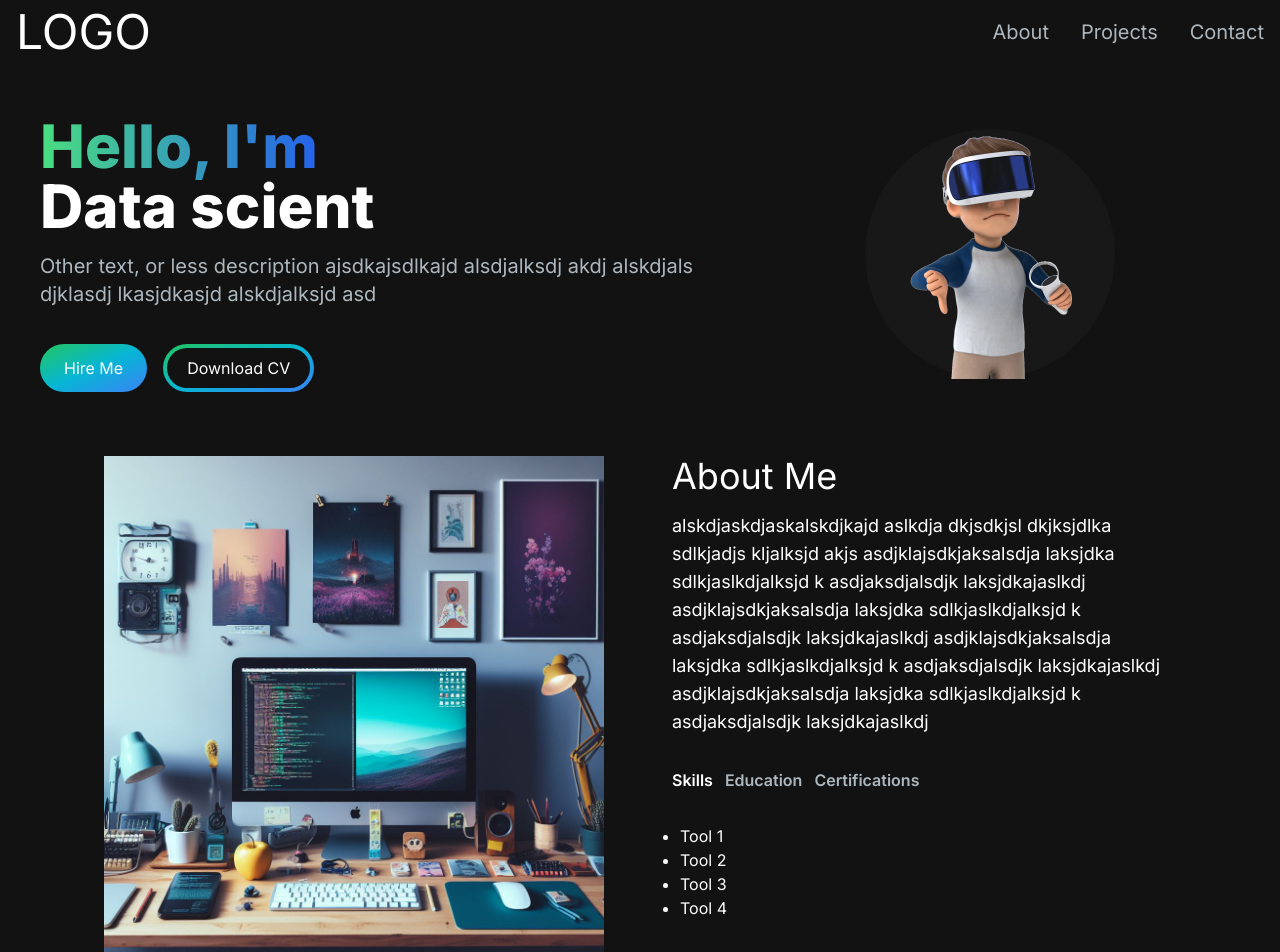
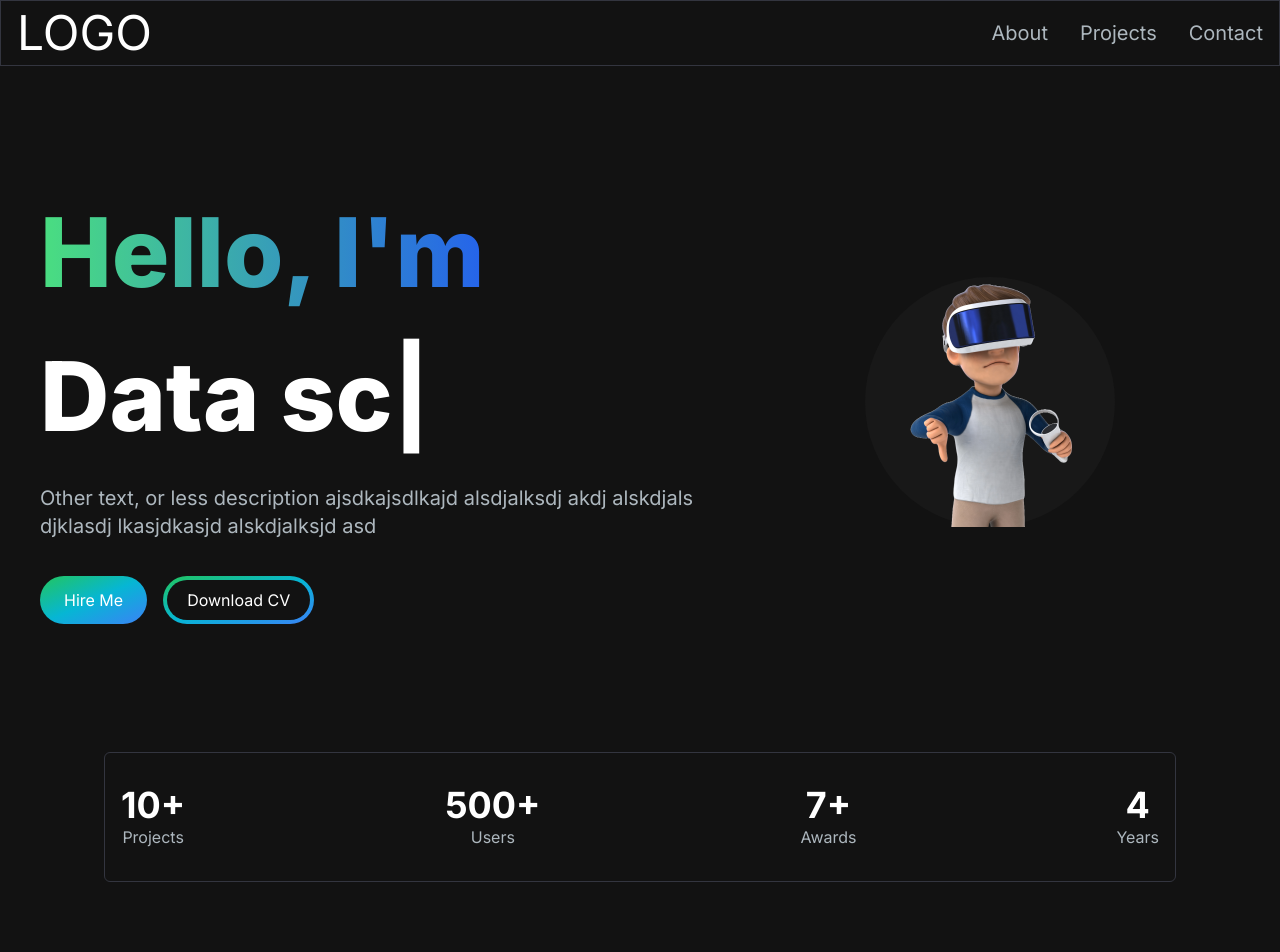
Before and after one commit to JacksonMerma/next-portfolio-deploy, a Next.js app: page / in a window 1280 px wide. Shown: the top 952 px of the page. Built offline with nearby package versions, Linux system fonts and the light colour scheme.

Commit message:
agregando librearías para animaciones y usandolas en hero

```diff
--- a/package.json
+++ b/package.json
@@ -10,8 +10,10 @@
   },
   "dependencies": {
     "@heroicons/react": "^2.0.18",
+    "framer-motion": "^10.16.4",
     "next": "13.5.6",
     "react": "^18",
+    "react-animated-numbers": "^0.16.0",
     "react-dom": "^18",
     "react-type-animation": "^3.2.0",
     "resend": "^1.1.0"
--- /dev/null
+++ b/src/app/components/AchievementsSection.jsx
@@ -0,0 +1,45 @@
+import React from 'react'
+
+const achievementsList = [
+    {
+        metric: "Projects",
+        value: "10+"
+    },
+    {
+        metric: "Users",
+        value: "500+"
+    },
+    {
+        metric: "Awards",
+        value: "7+"
+    },
+    {
+        metric: "Years",
+        value: "4"
+    },
+];
+
+const AchievementsSection = () => {
+    return (
+        <div className='py-8 px-4 xl:gap-16 sm:py-16 xl:px-16'>
+            <div className='border-[#33353F] border rounded-md py-8 px-17 flex flex-row items-center justify-between'>
+                {
+                    achievementsList.map((achievement, index) => {
+                        return (
+                            <div key={index} className='flex flex-col items-center justify-center mx-4'>
+                                <h2 className='text-white text-4xl font-bold'>
+                                    {achievement.value}
+                                </h2>
+                                <p className='text-[#ADB7BE] text-base'>
+                                    {achievement.metric}
+                                </p>
+                            </div>
+                        );
+                    })
+                }
+            </div>
+        </div>
+    )
+}
+
+export default AchievementsSection
--- a/src/app/components/HeroSection.jsx
+++ b/src/app/components/HeroSection.jsx
@@ -2,13 +2,18 @@
 import React from "react";
 import Image from "next/image";
 import { TypeAnimation } from "react-type-animation";
+import { motion } from "framer-motion";
 
 const HeroSection = () => {
     return (
-        <section>
+        <section className="lg:py-16">
             <div className="grid grid-cols-1 sm:grid-cols-12">
-                <div className="col-span-7 place-self-center text-center sm:text-left">
-                    <h1 className="text-white mb-4 text-4xl sm:text-5xl lg:text-6xl font-extrabold">
+                <motion.div
+                    initial={{ opacity: 0, scale: 0 }}
+                    animate={{ opacity: 1, scale: 1 }}
+                    transition={{ duration: 0.5 }}
+                    className="col-span-7 place-self-center text-center sm:text-left justify-self-start">
+                    <h1 className="text-white mb-4 text-4xl sm:text-5xl lg:text-8xl lg:leading-normal font-extrabold">
                         <span className="text-transparent bg-clip-text bg-gradient-to-r from-green-400 to-blue-600">
                             Hello, I'm {" "}
                         </span>
@@ -40,8 +45,12 @@
                             </span>
                         </button>
                     </div>
-                </div>
-                <div className="col-span-5 place-self-center mt-4 lg:mt-0">
+                </motion.div>
+                <motion.div
+                    initial={{ opacity: 0, scale: 0 }}
+                    animate={{ opacity: 1, scale: 1 }}
+                    transition={{ duration: 0.5 }}
+                    className="col-span-5 place-self-center mt-4 lg:mt-0">
                     <div className="rounded-full bg-[#181818] w-[250px] h-[250px] lg:w-[250px] lg:h[250px] relative">
                         <Image
                             src="/images/avatar.png"
@@ -51,7 +60,7 @@
                             height={300}
                         />
                     </div>
-                </div>
+                </motion.div>
             </div>
         </section>
     );
--- a/src/app/components/Navbar.jsx
+++ b/src/app/components/Navbar.jsx
@@ -20,7 +20,7 @@
 const Navbar = () => {
     const [navbarOpen, setNavbarOpen] = useState(false);
     return (
-        <nav className='fixed top-0 left-0 right-0 z-10 bg-[#121212] bg-opacity-100'>
+        <nav className="fixed mx-auto border border-[#33353F] top-0 left-0 right-0 z-10 bg-[#121212] bg-opacity-100">
             <div className='flex flex-wrap items-center justify-between mx-auto px-4 py-2'>
                 <Link href={"/"} className='text-2xl md:text-5xl text-white font-smibold'>
                     LOGO
--- a/src/app/components/TabButton.jsx
+++ b/src/app/components/TabButton.jsx
@@ -1,7 +1,7 @@
 import React from 'react';
 
 const TabButton = ({ active, selectTab, children }) => {
-    const buttonClasses = active ? "text-white" : "text-[#ADB7BE]";
+    const buttonClasses = active ? "text-white border-b border-green-500" : "text-[#ADB7BE]";
     return (
         <button onClick={selectTab}>
             <p className={`mr-3 font-semibold hover:text-white ${buttonClasses}`}>
--- a/src/app/page.js
+++ b/src/app/page.js
@@ -5,6 +5,7 @@
 import ProjectSection from './components/ProjectSection'
 import EmailSection from './components/EmailSection'
 import Footer from './components/Footer'
+import AchievementsSection from './components/AchievementsSection'
 
 export default function Home() {
   return (
@@ -12,6 +13,7 @@
       <Navbar />
       <div className='container mt-24 mx-auto px-10 py-5'>
         <HeroSection />
+        <AchievementsSection />
         <AboutSection />
         <ProjectSection />
         <EmailSection />
--- a/tailwind.config.js
+++ b/tailwind.config.js
@@ -1,4 +1,7 @@
 /** @type {import('tailwindcss').Config} */
+
+const colors = require("tailwindcss/colors")
+
 module.exports = {
   content: [
     './src/pages/**/*.{js,ts,jsx,tsx,mdx}',
@@ -13,6 +16,11 @@
           'conic-gradient(from 180deg at 50% 50%, var(--tw-gradient-stops))',
       },
     },
+    colors: {
+      ...colors,
+      primary: colors.green,
+      secondary: colors.blue,
+    },
   },
   plugins: [],
 }
```
Also changed, not shown: 1 other file (tests, documents, lock files or other folders). Lines whose indentation alone changed are shown as unchanged.
